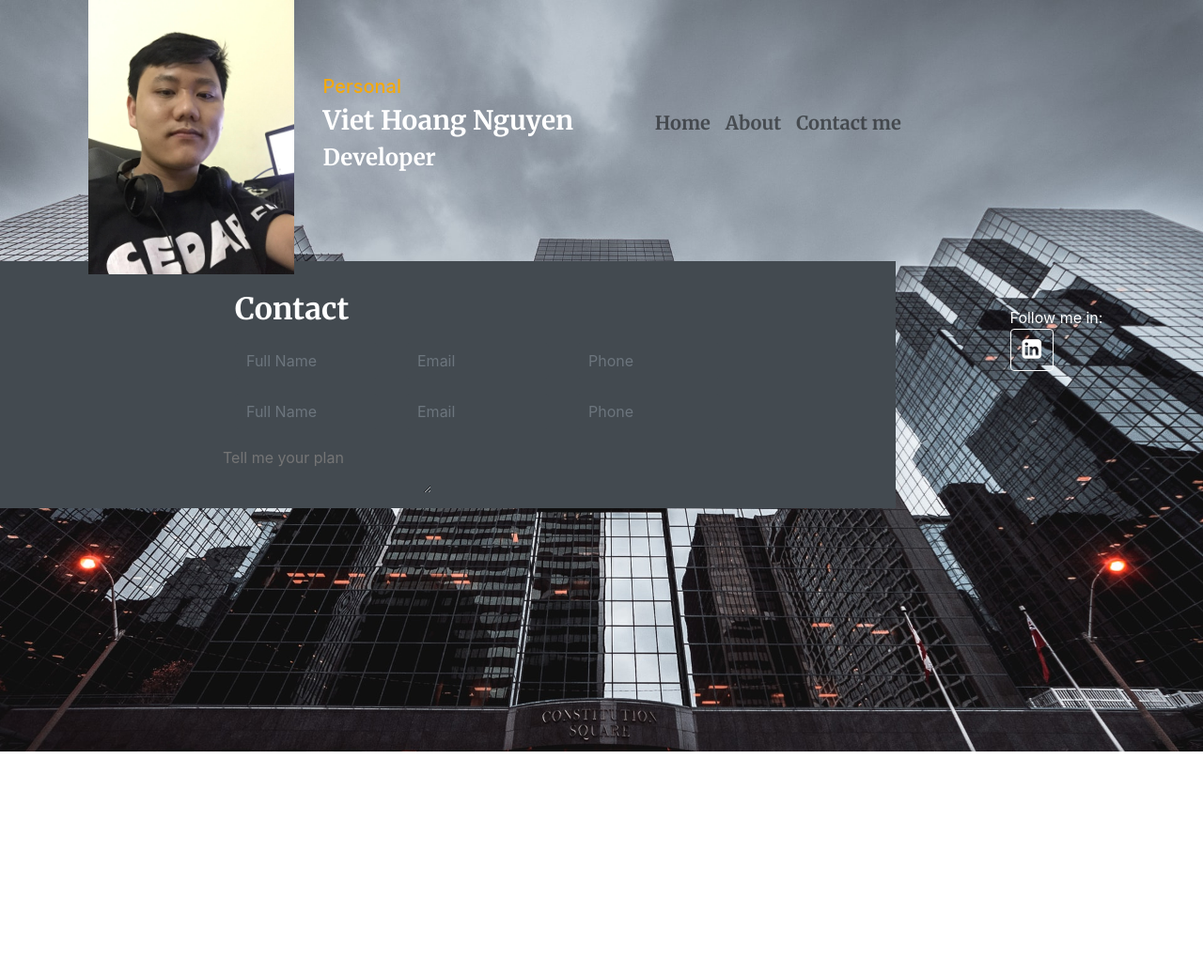
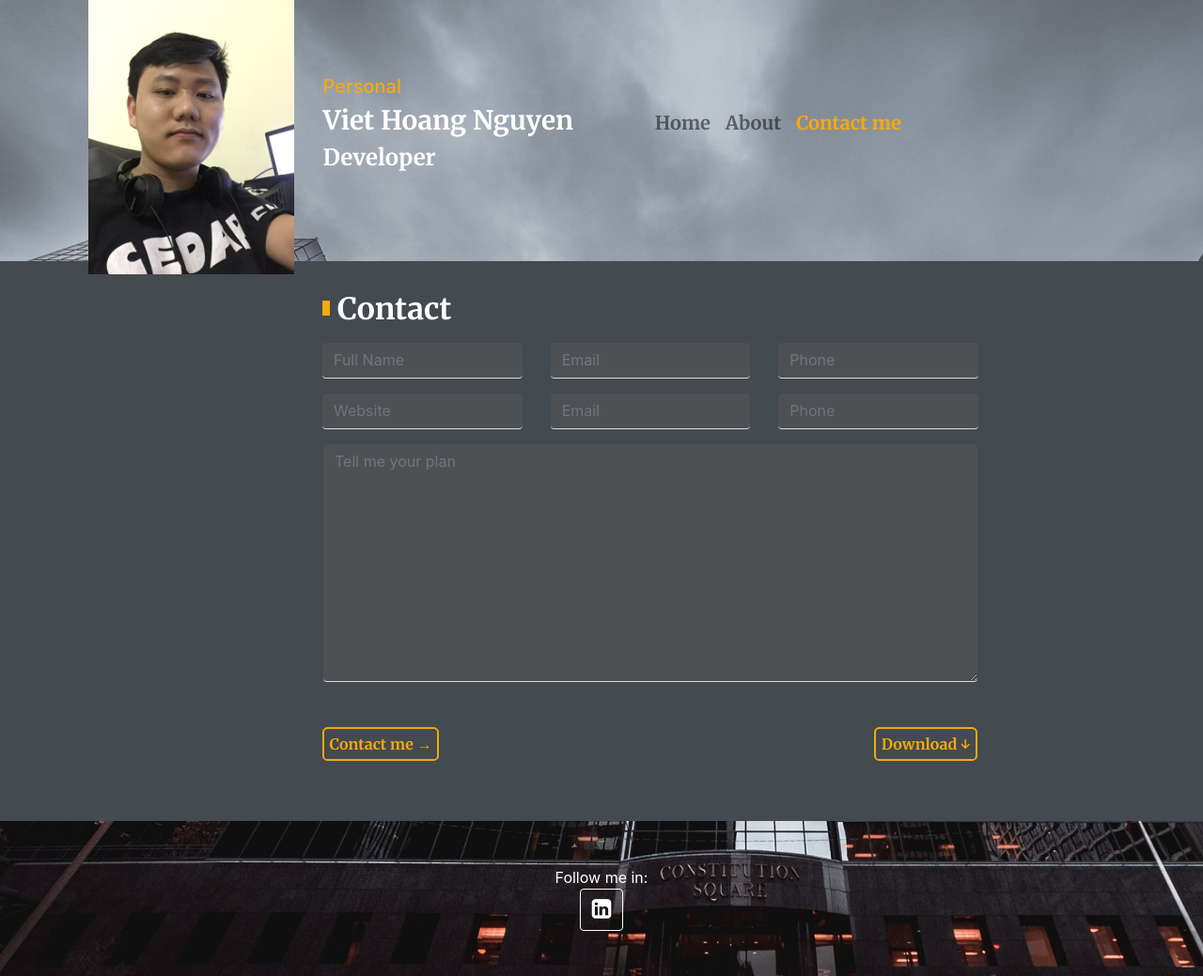
Before and after one commit to hoangi19/frontend_cv, a React app: page /contact in a window 1280 px wide. Shown: the whole page at 94% size. Before the commit the page ends 800 px from the top, so only its background shows below. Built offline with nearby package versions, Linux system fonts and the light colour scheme.

Commit message:
contact page and active nav

```diff
--- a/public/css/style.css
+++ b/public/css/style.css
@@ -10,6 +10,11 @@ body {
 nav a:hover, span:hover {
     color: #f5a90a !important;
     cursor: pointer;
+}
+
+nav .active {
+    color: #f5a90a !important;
+
 }
 
 nav .navbar-collapse {
@@ -94,8 +99,24 @@ nav span, .name, .get-name-badge, .contact, .user-logo, .wrapper-about label  {
     text-decoration: none;
 }
 
-input[type=text], textarea {
-    background-color: #434a50;
-    border: none;
-    border-bottom: #dbd8d8
+.contact-form input[type=text], textarea, input[type=text]:focus {
+    background-color: #4e5153 !important;
+    border: none !important;
+    border-bottom: 1.5px solid #dbd8d8 !important;
 }
+
+.index-header {
+    position: relative;
+    margin: 1rem;
+}
+
+.index-header::before {
+    content: "";
+    width: .5rem;
+    height: 1rem;
+    background-color: #f5a90a;
+    position: absolute;
+    top: 25%;
+    bottom: 25%;
+    margin-left: -1rem;
+}
--- a/src/components/About.js
+++ b/src/components/About.js
@@ -4,14 +4,18 @@ import Index from "./layouts/Index";
 
 function About()
 {
+    React.useEffect(() => {
+        document.title = "About"
+      }, []);
+
     const Content = () => {
         return (
             <React.Fragment>
-                <h2 className="contact text-white my-3">About Me</h2>
+                <h2 className="contact index-header text-white">About Me</h2>
                 <Info />
                 <div className="row my-5">
                     <div className="col-lg-6 col-md-6">
-                        <h3 className="contact text-white my-3">Services and Solutions</h3>
+                        <h3 className="contact index-header text-white">Services and Solutions</h3>
                         <div className="d-flex flex-wrap">
                             <div className="col-lg-5 col-md-12 text-white-50">
                                 <a href="https://www.linkedin.com/in/hoangi19/" className="d-inline-block p-2 border border-white rounded"><i className="fa fa-linkedin-square px-1" style={{fontSize: '1.5rem', color: 'white'}} /></a>
@@ -32,7 +36,7 @@ function About()
                         </div>
                     </div>
                     <div className="col-lg-6 col-md-6">
-                        <h3 className="contact text-white my-3">Personal Information</h3>
+                        <h3 className="contact index-header text-white">Personal Information</h3>
                         <div className=" p-3 mx-2 rounded" style={{backgroundColor: '#5b626a'}}>
                             <div className="row d-flex flex-wrap text-white-50">
                                 <div className="col-lg-5 col-md-5">
--- a/src/components/Contact.js
+++ b/src/components/Contact.js
@@ -1,59 +1,110 @@
-import React from "react";
-import Index from "./layouts/Index";
+import * as React from "react";
+import Footer from "./layouts/Footer";
+import Header from "./layouts/Header";
 
 function Contact()
 {
-    const Content = () => {
+    const [name, setName] = React.useState('');
+    const [email, setEmail] = React.useState('');
+    const [phone, setPhone] = React.useState('');
+    const [website, setWebsite] = React.useState('');
+    const [projectType, setProjectType] = React.useState('');
+    const [location, setLocation] = React.useState('');
+    const [plan, setPlan] = React.useState('');
+
+    const handleContact = (event) => {
+        event.preventDefault();
+    }
+
+    React.useEffect(() => {
+        document.title = "Contact"
+      }, []);
+
     return (
         <React.Fragment>
-                <h2 className="contact text-white my-3">Contact</h2>
-                <form className="d-block">
+            <div className="wrapper-about">
+                <div className="row position-relative">
+                    <div className="col-lg-3 col-md-3">
+                        <div className="avatar position-absolute">
+                            <img align="right" src="./images/avatar.png" alt="avatar" />
+                        </div>
+                    </div>
+                    <div className="col-lg-7 col-md-7">
+                        <Header />
+                    </div>
+                </div>
+                <div className="d-flex p-3 contact-form" style={{backgroundColor: '#434a50'}}>
+                    <div className="col-lg-3 col-md-3"></div>
+                    <div className="col-lg-7 col-md-7">
+                        <h2 className="contact index-header text-white">Contact</h2>
+                        <form className="d-block" onSubmit={handleContact}>
                             <div className="row my-3">
                                 <div className="col">
-                            <input type="text" className="form-control" placeholder="Full Name" />
+                                    <input
+                                        value={name}
+                                        type="text"
+                                        className="form-control text-white"
+                                        placeholder="Full Name"
+                                        onChange={e => setName(e.target.value)} />
                                 </div>
                                 <div className="col">
-                            <input type="text" className="form-control" placeholder="Email" />
+                                    <input
+                                        value={email}
+                                        type="text"
+                                        className="form-control text-white" placeholder="Email"
+                                        onChange={e => setEmail(e.target.value)} />
                                 </div>
                                 <div className="col">
-                            <input type="text" className="form-control" placeholder="Phone" />
+                                    <input
+                                        value={phone}
+                                        type="text"
+                                        className="form-control text-white" placeholder="Phone"
+                                        onChange={e => setPhone(e.target.value)} />
                                 </div>
                             </div>
                             <div className="row my-3">
                                 <div className="col">
-                            <input type="text" className="form-control" placeholder="Full Name" />
+                                    <input
+                                        value={website}
+                                        type="text"
+                                        className="form-control text-white" placeholder="Website"
+                                        onChange={e => setWebsite(e.target.value)} />
                                 </div>
                                 <div className="col">
-                            <input type="text" className="form-control" placeholder="Email" />
+                                    <input
+                                        value={projectType}
+                                        type="text"
+                                        className="form-control text-white" placeholder="Email"
+                                        onChange={e => setProjectType(e.target.value)} />
                                 </div>
                                 <div className="col">
-                            <input type="text" className="form-control" placeholder="Phone" />
+                                    <input
+                                        value={location}
+                                        type="text"
+                                        className="form-control text-white" placeholder="Phone"
+                                        onChange={e => setLocation(e.target.value)} />
                                 </div>
                             </div>
                             <div className="row">
-                        <textarea placeholder="Tell me your plan">
-
-                        </textarea>
+                                <textarea
+                                    value={plan}
+                                    className="form-control text-white mx-3"
+                                    placeholder="Tell me your plan" rows="10"
+                                    onChange={e => setPlan(e.target.value)} />
+                            </div>
+                            <div className="contact">
+                                <div className="row ml-0 mt-3">
+                                    <a href="/contact"><b>Contact me →</b></a>
+                                    <a href="/contact" className="ml-auto mr-3"><b>Download &#8595;</b></a>
+                                </div>
                             </div>
                         </form>
-                {/* <form>
-
-                    <div className="row my-5">
-                        <div className="col-lg-6 col-md-6">
-
-                        </div>
-                        <div className="col-lg-6 col-md-6">
-
                     </div>
                 </div>
-                </form> */}
-            </React.Fragment>
-        );
-    }
-
-    return (
-        <React.Fragment>
-            <Index content={<Content/>} />
+                <div className="text-center my-5">
+                    <Footer />
+                </div>
+            </div>
         </React.Fragment>
 
     );
--- a/src/components/Homepage.js
+++ b/src/components/Homepage.js
@@ -5,6 +5,10 @@ import Header from "./layouts/Header";
 
 function Homepage()
 {
+  React.useEffect(() => {
+    document.title = "Home"
+  }, []);
+
   return (
     <React.Fragment>
       <div style={{margin: '0 4rem'}}>
--- a/src/components/layouts/Header.js
+++ b/src/components/layouts/Header.js
@@ -1,3 +1,5 @@
+import { NavLink } from 'react-router-dom'
+
 function Header()
 {
     return (
@@ -15,9 +17,9 @@ function Header()
                 </button>
                 <div className="collapse navbar-collapse" id="navbarNavAltMarkup">
                     <div className="navbar-nav">
-                        <a className="nav-item nav-link" href="/"><span>Home</span></a>
-                        <a className="nav-item nav-link" href="/about"><span>About</span></a>
-                        <a className="nav-item nav-link" href="/contact"><span>Contact me</span></a>
+                        <NavLink className="nav-item nav-link" to="/"><span>Home</span></NavLink>
+                        <NavLink className="nav-item nav-link" to="/about"><span>About</span></NavLink>
+                        <NavLink className="nav-item nav-link" to="/contact"><span>Contact me</span></NavLink>
                     </div>
                 </div>
             </nav>
--- a/src/components/layouts/Index.js
+++ b/src/components/layouts/Index.js
@@ -4,7 +4,7 @@ import Footer from "./Footer";
 function Index(props)
 {
     const {content} = props;
-    console.log(content);
+
     return (
         <div className="wrapper-about">
             <div className="row position-relative">
```
Lines whose indentation alone changed are shown as unchanged.
